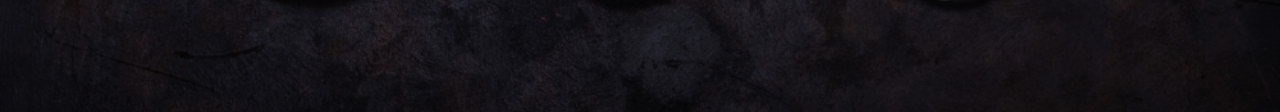
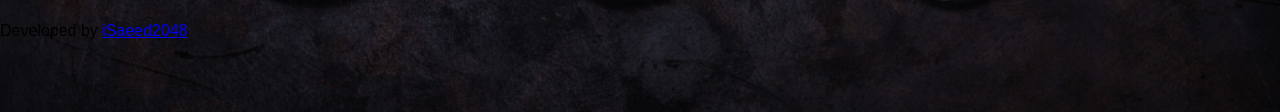
Before and after one commit to iSaeed2048/Rock-Paper-Scissors, a plain HTML site: page index.html in a window 1280 px wide. Shown: the part 545-657 px from the top of the page. Drawn offline with Linux system fonts and the light colour scheme.

Commit message:
Added author name and website link

```diff
--- a/index.html
+++ b/index.html
@@ -44,6 +44,12 @@
         </div>
       </div>
     </main>
+    <footer>
+      <p class="iSaeed2048">
+        Developed by
+        <a target="_blank" href="https://isaeed2048.ir/">iSaeed2048</a>
+      </p>
+    </footer>
     <script src="app.js"></script>
   </body>
 </html>
```
